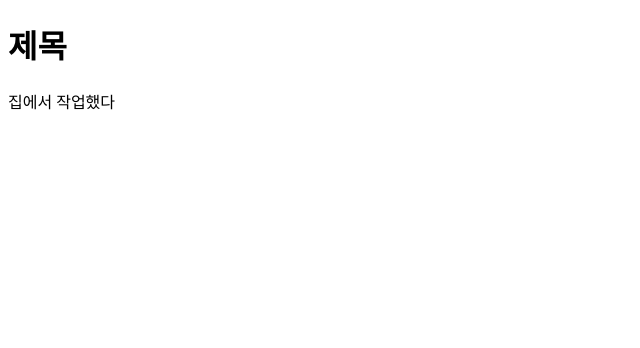
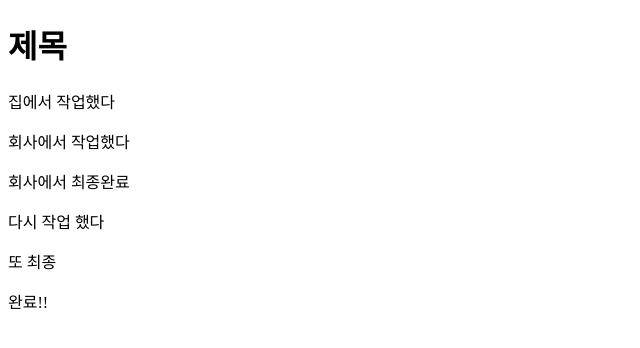
Before and after one commit to yejiahn1/sbs-home, a plain HTML site: page index.html in a window 1280 px wide. Shown: the whole page, without its empty margins (0-640 px from the left). Drawn offline with Linux system fonts and the light colour scheme.

Commit message:
첫번째 commit

```diff
--- a/index.html
+++ b/index.html
@@ -4,10 +4,15 @@
   <meta charset="UTF-8">
   <meta name="viewport" content="width=device-width, initial-scale=1.0">
   <title>Document</title>
+
 </head>
 <body>
   <h1>제목</h1>
   <p>집에서 작업했다</p>
-
+  <p>회사에서 작업했다</p>
+  <p>회사에서 최종완료</p>
+  <p>다시 작업 했다</p>
+  <p>또 최종</p>
+  <p>완료!!</p>
 </body>
 </html>
```
